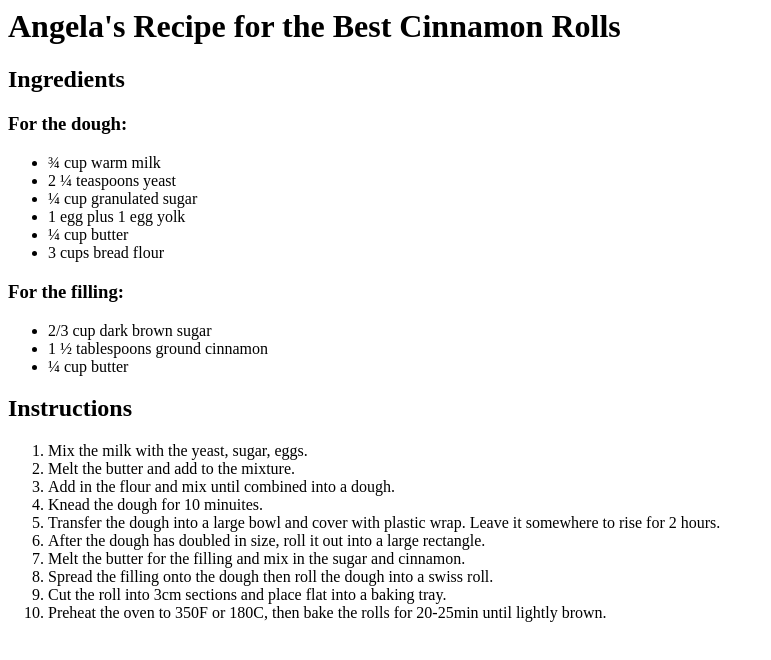
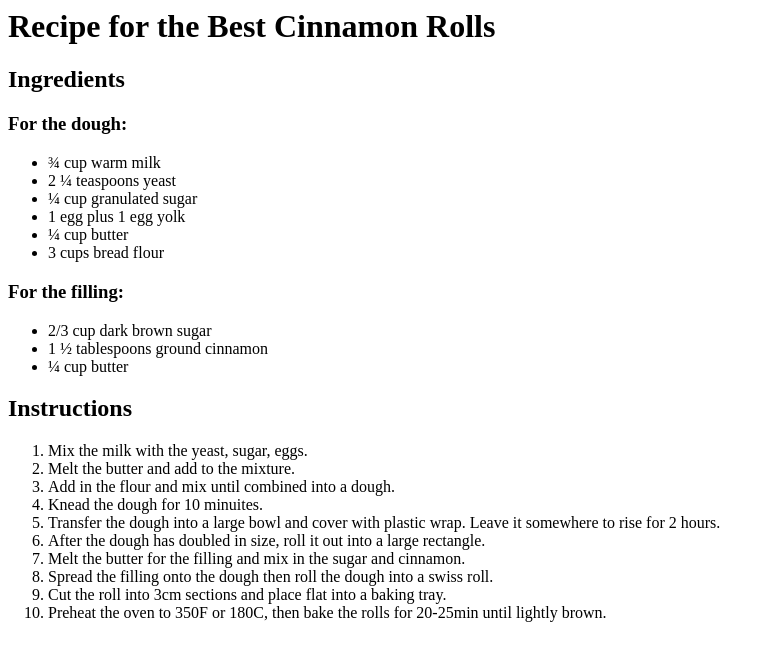
Before and after one commit to NIRANJANIVIJAYAN/html-port, a plain HTML site: page index.html in a window 1280 px wide. Shown: the whole page, without its empty margins (0-771 px from the left). Drawn offline with Linux system fonts and the light colour scheme.

Commit message:
index.html

```diff
--- a/index.html
+++ b/index.html
@@ -27,7 +27,7 @@
 
 
 
-<h1>Angela's Recipe for the Best Cinnamon Rolls </h1>
+<h1>Recipe for the Best Cinnamon Rolls </h1>
 
 <h2>Ingredients</h2>
 
```
